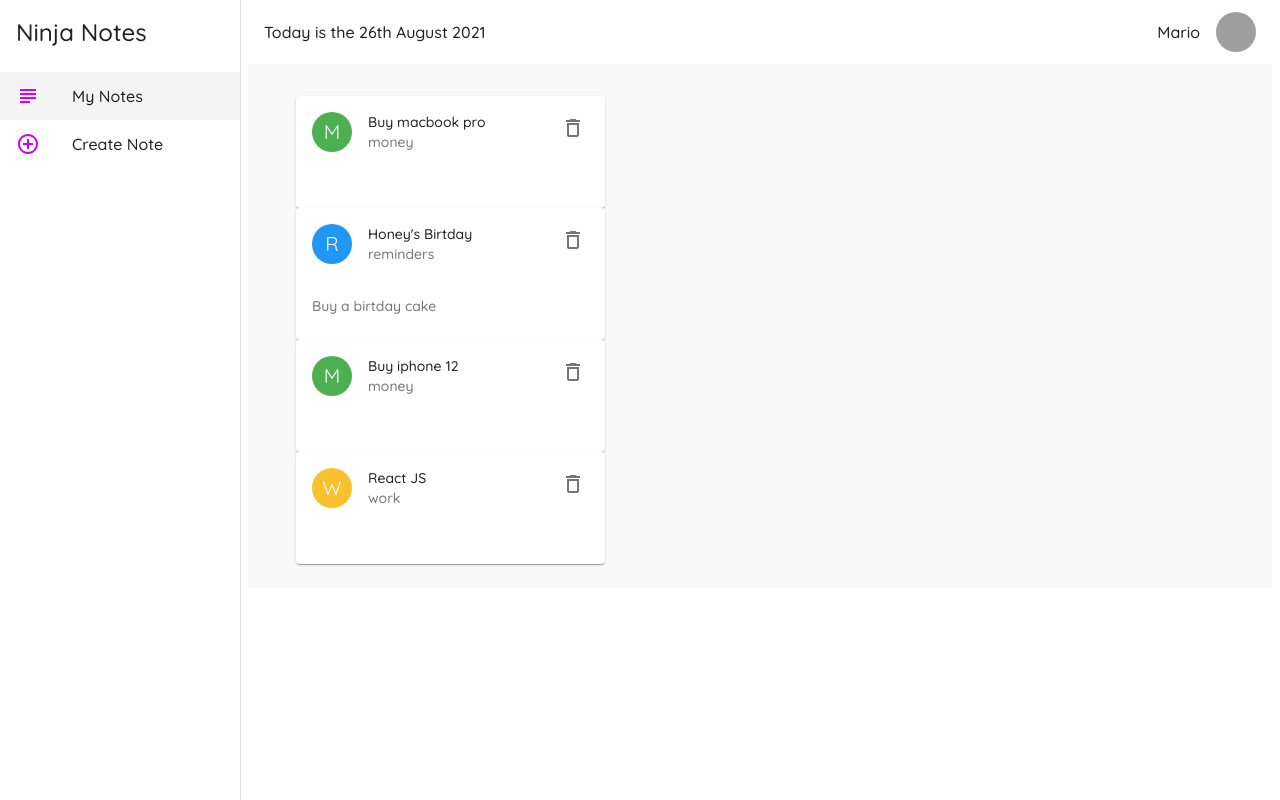
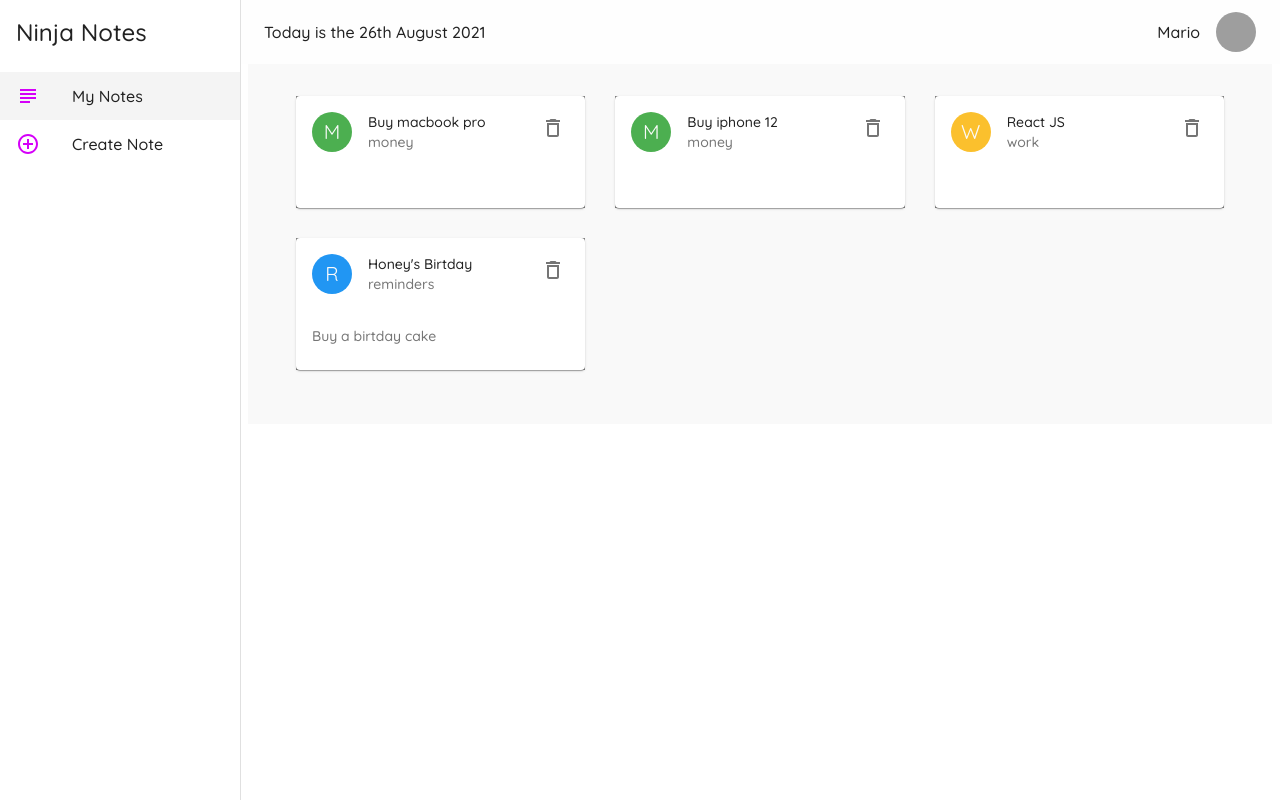
Before and after one commit to yayanrw/react-notesapp-materialui, a React (Create React App) app: page / in a window 1280 px wide. Built offline with nearby package versions, Linux system fonts and the light colour scheme; data requests are answered from the project's data file; grey boxes are pictures that could not be loaded.

Commit message:
add masonry

```diff
--- a/package.json
+++ b/package.json
@@ -8,8 +8,10 @@
     "@testing-library/jest-dom": "^5.11.4",
     "@testing-library/react": "^11.1.0",
     "@testing-library/user-event": "^12.1.10",
+    "date-fns": "^2.23.0",
     "react": "^17.0.2",
     "react-dom": "^17.0.2",
+    "react-masonry-css": "^1.0.16",
     "react-router-dom": "^5.2.0",
     "react-scripts": "4.0.3",
     "web-vitals": "^1.0.1"
--- a/src/index.css
+++ b/src/index.css
@@ -1 +1,20 @@
 @import url("https://fonts.googleapis.com/css2?family=Quicksand:wght@300;400;500;600;700&display=swap");
+
+.my-masonry-grid {
+  display: -webkit-box; /* Not needed if autoprefixing */
+  display: -ms-flexbox; /* Not needed if autoprefixing */
+  display: flex;
+  margin-left: -30px; /* gutter size offset */
+  width: auto;
+}
+.my-masonry-grid_column {
+  padding-left: 30px; /* gutter size */
+  background-clip: padding-box;
+}
+
+/* Style your items */
+.my-masonry-grid_column > div {
+  /* change div to reference your elements you put in <Masonry> */
+  background: grey;
+  margin-bottom: 30px;
+}
```
Also changed, not shown: 2 other files (tests, documents, lock files or other folders).
